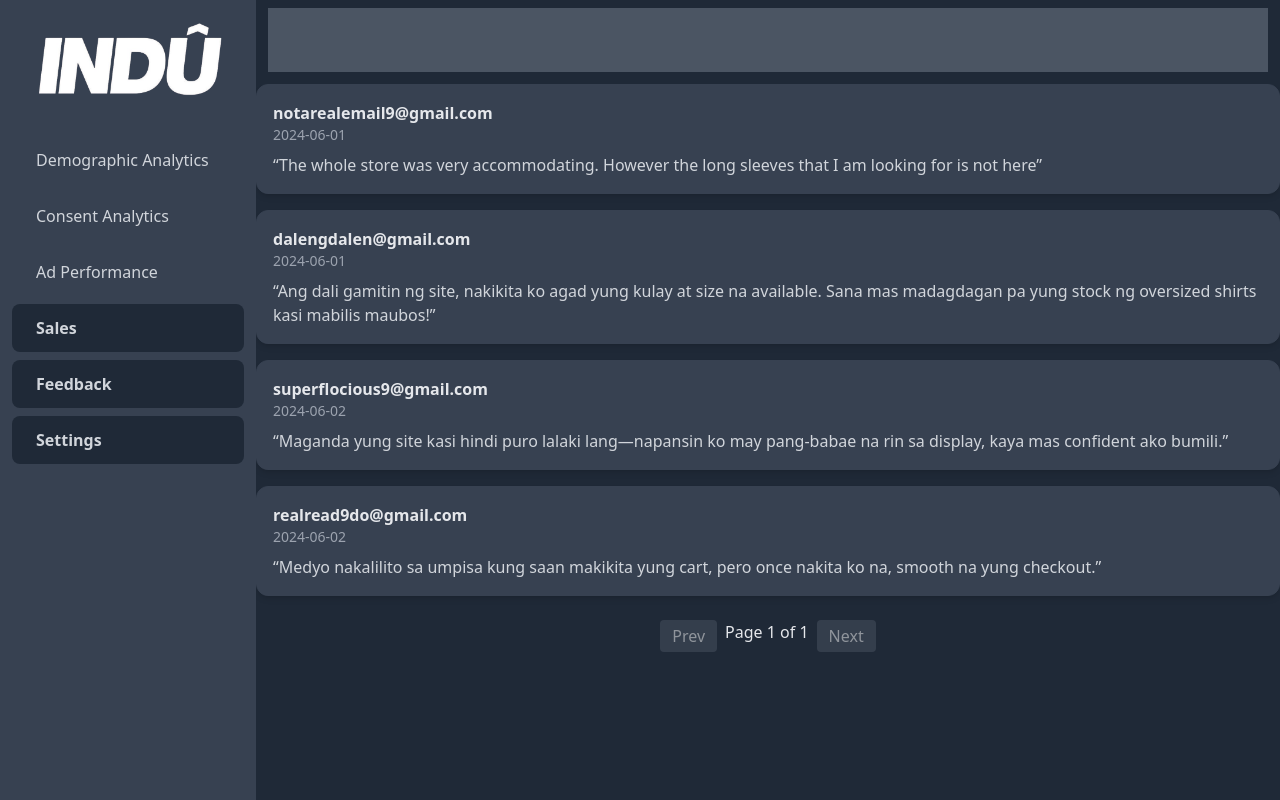
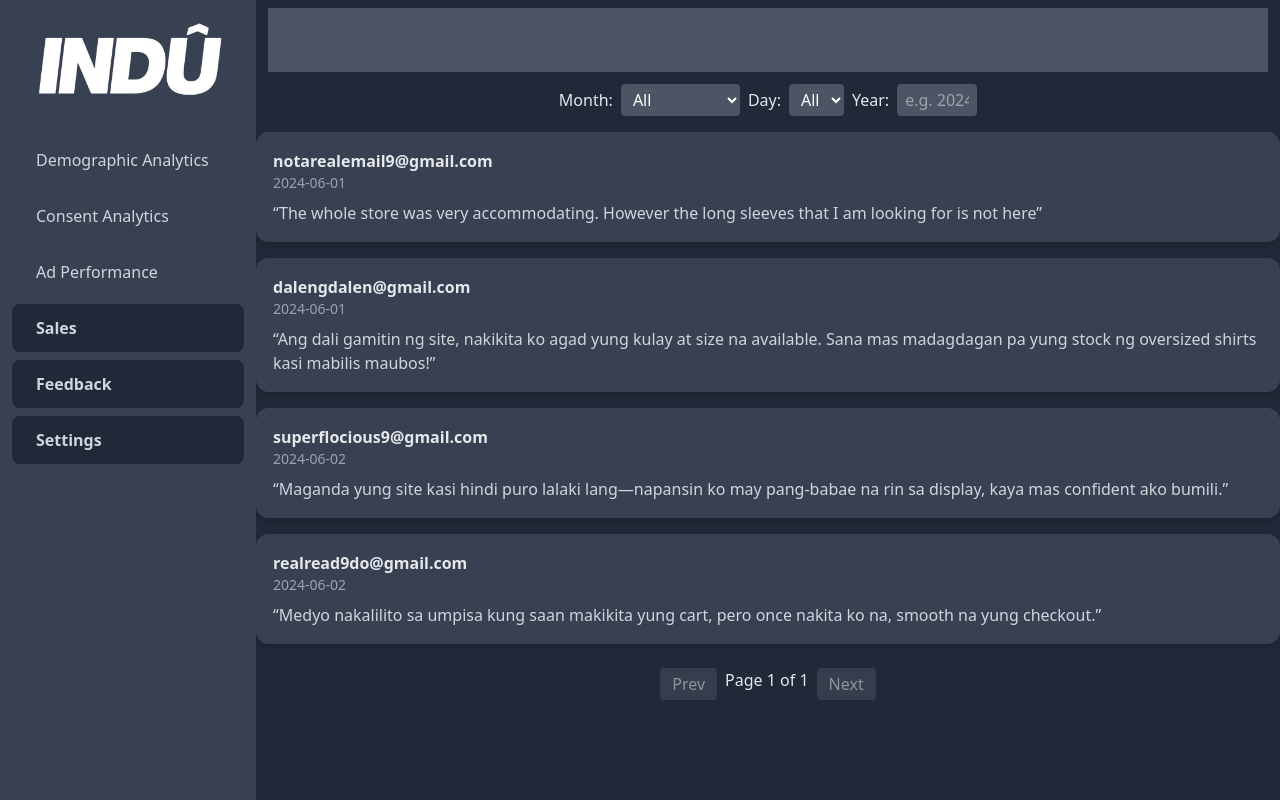
Before and after one commit to dlsntos/smart-target-admin-dashboard, a React (Vite) app: page /dashboard/feedback in a window 1280 px wide. Built offline with nearby package versions, Linux system fonts and the light colour scheme; the HTML template or start-up script is replaced by a standard one.

Commit message:
add date filtering feature in feedback

```diff
--- a/src/pages/dashboard/Feedback.jsx
+++ b/src/pages/dashboard/Feedback.jsx
@@ -27,15 +27,100 @@ function Feedback() {
     },
   ];
 
+  // State for pagination and filters
   const [currentPage, setCurrentPage] = useState(1);
+  const [selectedMonth, setSelectedMonth] = useState("");
+  const [selectedDay, setSelectedDay] = useState("");
+  const [year, setYear] = useState("");
   const feedbackPerPage = 5;
 
+  // Static months and days
+  const months = [
+    { value: "01", label: "January" },
+    { value: "02", label: "February" },
+    { value: "03", label: "March" },
+    { value: "04", label: "April" },
+    { value: "05", label: "May" },
+    { value: "06", label: "June" },
+    { value: "07", label: "July" },
+    { value: "08", label: "August" },
+    { value: "09", label: "September" },
+    { value: "10", label: "October" },
+    { value: "11", label: "November" },
+    { value: "12", label: "December" },
+  ];
+  const days = Array.from({ length: 31 }, (_, i) => String(i + 1).padStart(2, "0"));
+
+  // Filtering logic
+  const filteredFeedback = sampleFeedback.filter(fb => {
+    const [fbYear, fbMonth, fbDay] = fb.date.split("-");
+    return (
+      (selectedMonth === "" || fbMonth === selectedMonth) &&
+      (selectedDay === "" || fbDay === selectedDay) &&
+      (year === "" || fbYear === year)
+    );
+  });
+
+  //pagination calculations
   const indexOfLast = currentPage * feedbackPerPage;
   const indexOfFirst = indexOfLast - feedbackPerPage;
-  const currentFeedback = sampleFeedback.slice(indexOfFirst, indexOfLast);
-  const totalPages = Math.ceil(sampleFeedback.length / feedbackPerPage);
+  const currentFeedback = filteredFeedback.slice(indexOfFirst, indexOfLast);
+  const totalPages = Math.max(1, Math.ceil(filteredFeedback.length / feedbackPerPage));
+
+  // Reset to page 1 when filter changes
+  const handleMonthChange = (e) => {
+    setSelectedMonth(e.target.value);
+    setCurrentPage(1);
+  };
+  const handleDayChange = (e) => {
+    setSelectedDay(e.target.value);
+    setCurrentPage(1);
+  };
+  const handleYearChange = (e) => {
+    setYear(e.target.value);
+    setCurrentPage(1);
+  };
+
   return (
     <div className="flex flex-col items-center h-[calc(100vh-5rem)] ml-64">
+      {/* Date Filter */}
+      <div className="mb-4 flex gap-2 items-center">
+        <label className="text-gray-200">Month:</label>
+        <select
+          value={selectedMonth}
+          onChange={handleMonthChange}
+          className="px-2 py-1 rounded bg-gray-600 text-white"
+        >
+          <option value="">All</option>
+          {months.map(month => (
+            <option key={month.value} value={month.value}>
+              {month.label}
+            </option>
+          ))}
+        </select>
+        <label className="text-gray-200">Day:</label>
+        <select
+          value={selectedDay}
+          onChange={handleDayChange}
+          className="px-2 py-1 rounded bg-gray-600 text-white"
+        >
+          <option value="">All</option>
+          {days.map(day => (
+            <option key={day} value={day}>
+              {day}
+            </option>
+          ))}
+        </select>
+        <label className="text-gray-200">Year:</label>
+        <input
+          type="text"
+          value={year}
+          onChange={handleYearChange}
+          placeholder="e.g. 2024"
+          className="px-2 py-1 rounded bg-gray-600 text-white w-20"
+        />
+      </div>
+
       <div className="space-y-4">
         {currentFeedback.map((item, index) => (
           <div
@@ -47,6 +132,9 @@ function Feedback() {
             <p className="text-gray-300 mt-2">“{item.message}”</p>
           </div>
         ))}
+        {currentFeedback.length === 0 && (
+          <p className="text-gray-400">No feedback for this date.</p>
+        )}
       </div>
       {/* Pagination Controls */}
       <div className="flex gap-2 mt-6">
```
